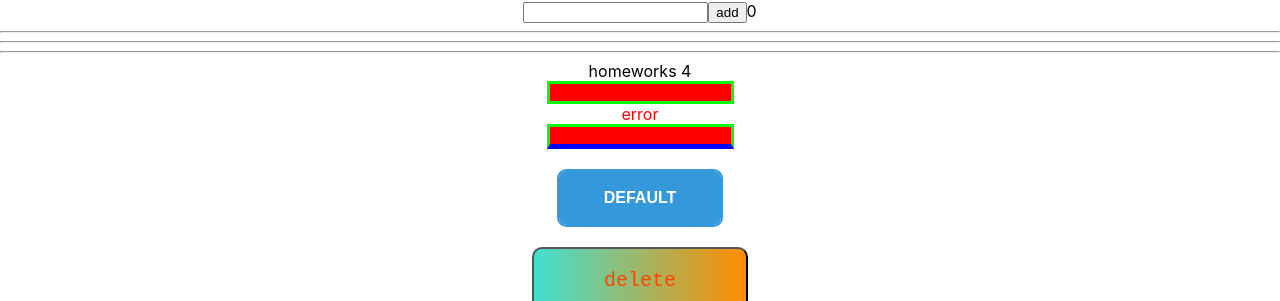
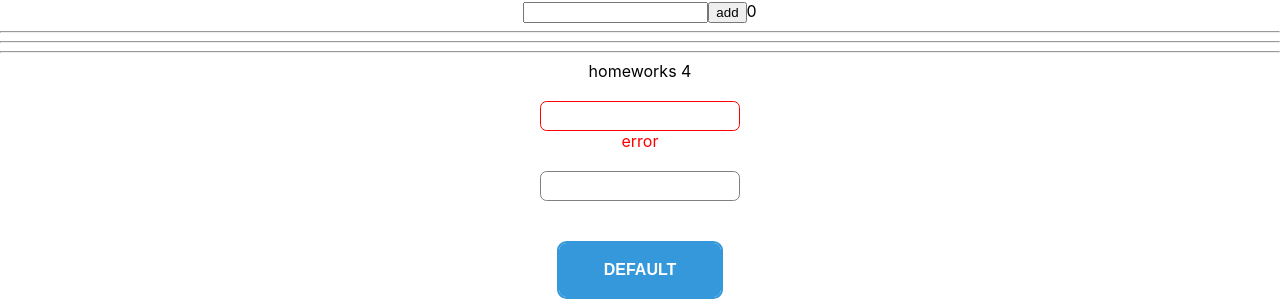
Before and after one commit to AntonKrasouski88/homework, a React (Create React App) app: page / in a window 1280 px wide. Shown: the part 514-815 px from the top of the page. Built offline with nearby package versions, Linux system fonts and the light colour scheme.

Commit message:
refactor: style superInputText

```diff
--- a/package.json
+++ b/package.json
@@ -14,6 +14,7 @@
     "react": "^18.2.0",
     "react-dom": "^18.2.0",
     "react-scripts": "5.0.1",
+    "sass": "^1.55.0",
     "typescript": "^4.7.4",
     "uuid": "^8.3.2",
     "web-vitals": "^2.1.4"
--- a/src/p2-homeworks/h4/HW4.tsx
+++ b/src/p2-homeworks/h4/HW4.tsx
@@ -34,7 +34,7 @@ function HW4() {
                 />
 
                 <SuperInputText
-                    className={s.blue} // проверьте, работает ли смешивание классов
+                    className={s.red} // проверьте, работает ли смешивание классов
                 />
 
                 {/*----------------------------------------------------*/}
--- a/src/p2-homeworks/h4/common/c1-SuperInputText/SuperInputText.module.css
+++ b/src/p2-homeworks/h4/common/c1-SuperInputText/SuperInputText.module.css
@@ -1,10 +1,21 @@
+
 .superInput {
-
+    margin: 20px;
+    width: 200px;
+    border-radius: 0.5em;
+    border: 1px solid grey;
+    transition: 0.5s;
+    height: 30px;
+    box-sizing: border-box;
 }
 
 .errorInput {
-    border: 3px solid lime;
-    background: red;
+    margin-top: 20px;
+    width: 200px;
+    height: 30px;
+    border-radius: 0.5em;
+    border: 1px solid red;
+    box-sizing: border-box;
 }
 
 .error {
--- a/src/p2-homeworks/h4/common/c1-SuperInputText/SuperInputText.tsx
+++ b/src/p2-homeworks/h4/common/c1-SuperInputText/SuperInputText.tsx
@@ -17,6 +17,7 @@ const SuperInputText: React.FC<SuperInputTextPropsType> = (
     {
         type, // достаём и игнорируем чтоб нельзя было задать другой тип инпута
         onChange, onChangeText,
+        placeholder,
         onKeyPress, onEnter,
         error,
         className, spanClassName,
@@ -39,10 +40,11 @@ const SuperInputText: React.FC<SuperInputTextPropsType> = (
     }
 
     const finalSpanClassName = `${s.error} ${spanClassName ? spanClassName : ''}`
-    const finalInputClassName = `${s.errorInput} ${className}` // need to fix with (?:) and s.superInput
+    const finalInputClassName = `${error ? s.errorInput: s.superInput}` // need to fix with (?:) and s.superInput
 
     return (
-        <>
+        <div className={s.form}>
+
                     <input
                         type={'text'}
                         onChange={onChangeCallback}
@@ -51,8 +53,9 @@ const SuperInputText: React.FC<SuperInputTextPropsType> = (
 
                         {...restProps} // отдаём инпуту остальные пропсы если они есть (value например там внутри)
                     />
-            {error && <span className={finalSpanClassName}>{error}</span>}
-        </>
+                {error && <div className={finalSpanClassName}>{error}</div>}
+
+        </div>
     )
 }
 
```
Also changed, not shown: 1 other file (tests, documents, lock files or other folders). Lines whose indentation alone changed are shown as unchanged.
